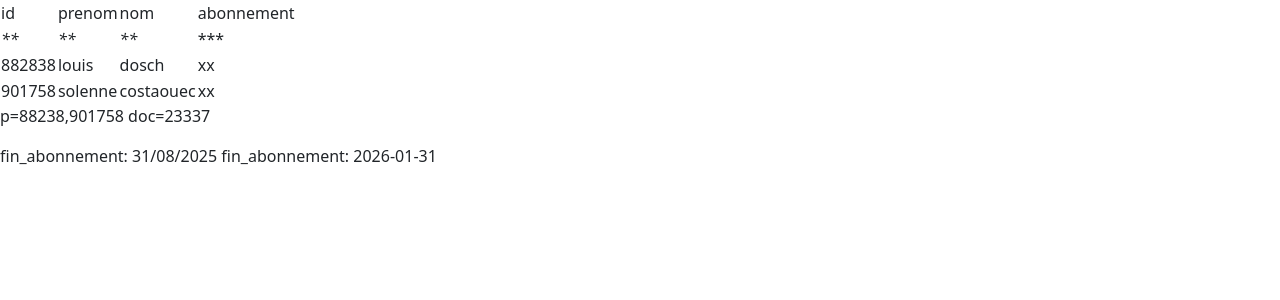
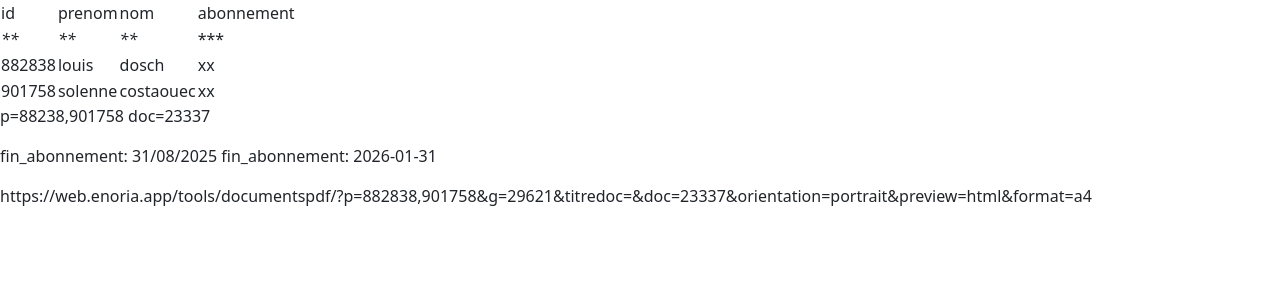
Before and after one commit to awelvor/enoria, a Jekyll site: the page built from data.md, in a window 1280 px wide. Shown: the top 300 px of the page. Built offline with Jekyll 4.4.1, drawn with Linux system fonts in a browser that asks for light colours; our own code applies the rules of GitHub Pages for plain Markdown files; some of the changed lines change nothing that is shown.

Commit message:
Update data.md

```diff
--- a/data.md
+++ b/data.md
@@ -11,3 +11,6 @@ doc=23337
 
 fin_abonnement: 31/08/2025
 fin_abonnement: 2026-01-31
+
+
+https://web.enoria.app/tools/documentspdf/?p=882838,901758&g=29621&titredoc=&doc=23337&orientation=portrait&preview=html&format=a4
```
